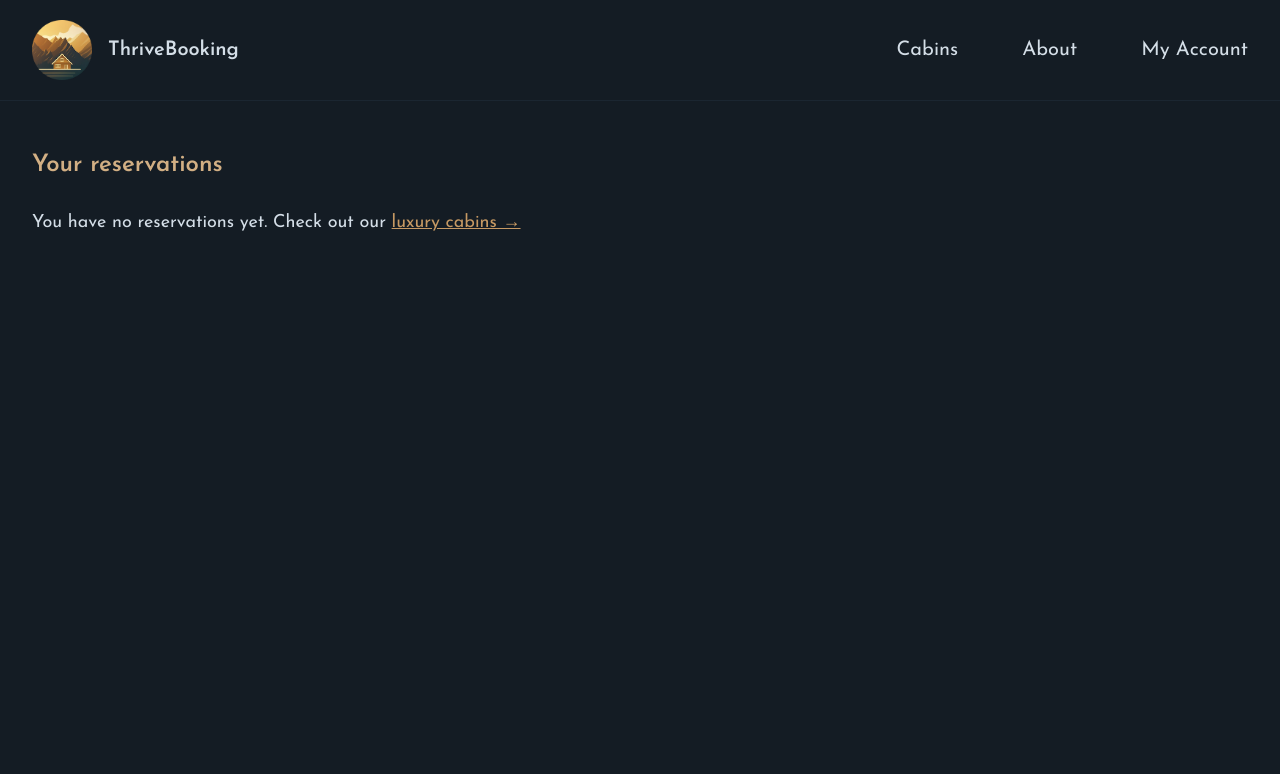
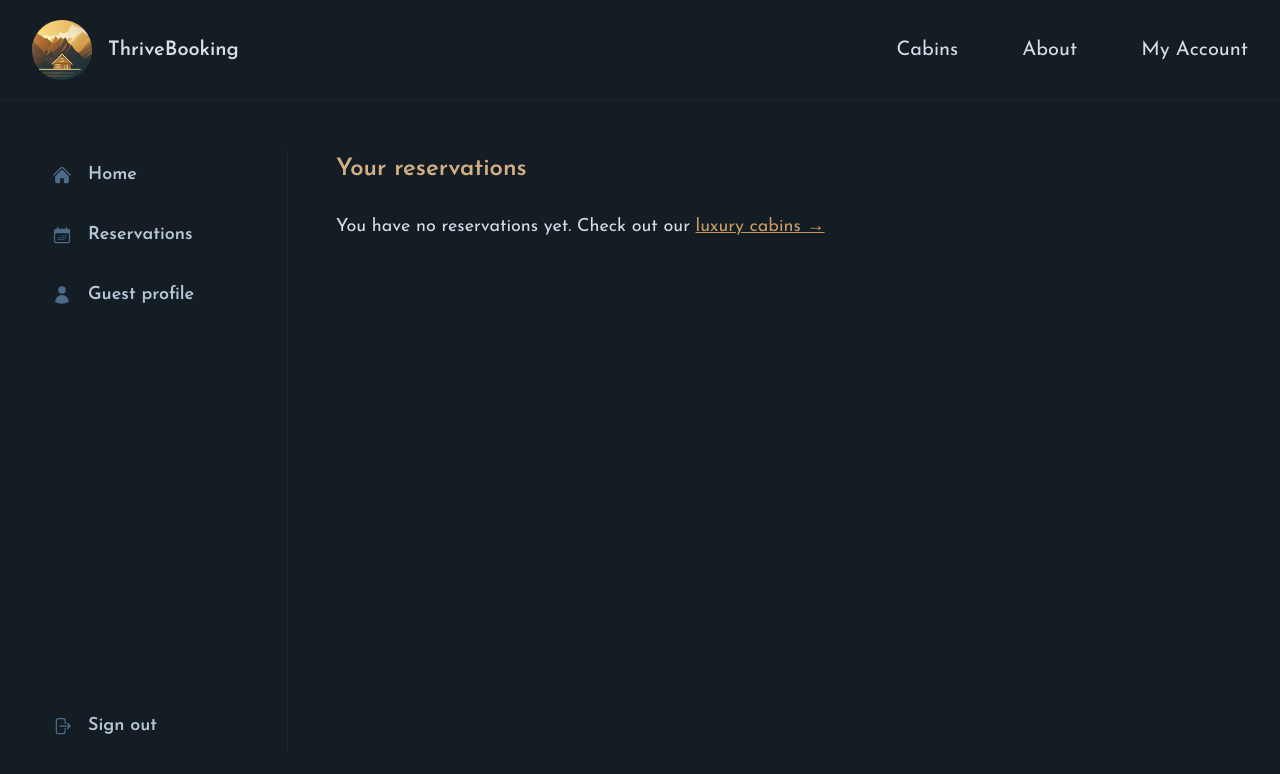
Before and after one commit to ozeydi/nextjs-booking-app, a Next.js app: page /account/reservations in a window 1280 px wide. Shown: the top 774 px of the page. Built offline with nearby package versions, Linux system fonts and the light colour scheme.

Commit message:
feat: add sideNavigation on account page

```diff
--- /dev/null
+++ b/app/_components/SideNavigation.js
@@ -0,0 +1,51 @@
+import Link from 'next/link';
+import {
+  CalendarDaysIcon,
+  HomeIcon,
+  UserIcon,
+} from '@heroicons/react/24/solid';
+import SignOutButton from './SignOutButton';
+
+const navLinks = [
+  {
+    name: 'Home',
+    href: '/account',
+    icon: <HomeIcon className='h-5 w-5 text-primary-600' />,
+  },
+  {
+    name: 'Reservations',
+    href: '/account/reservations',
+    icon: <CalendarDaysIcon className='h-5 w-5 text-primary-600' />,
+  },
+  {
+    name: 'Guest profile',
+    href: '/account/profile',
+    icon: <UserIcon className='h-5 w-5 text-primary-600' />,
+  },
+];
+
+function SideNavigation() {
+  return (
+    <nav className='border-r border-primary-900'>
+      <ul className='flex flex-col gap-2 h-full text-lg'>
+        {navLinks.map((link) => (
+          <li key={link.name}>
+            <Link
+              className={`py-3 px-5 hover:bg-primary-900 hover:text-primary-100 transition-colors flex items-center gap-4 font-semibold text-primary-200`}
+              href={link.href}
+            >
+              {link.icon}
+              <span>{link.name}</span>
+            </Link>
+          </li>
+        ))}
+
+        <li className='mt-auto'>
+          <SignOutButton />
+        </li>
+      </ul>
+    </nav>
+  );
+}
+
+export default SideNavigation;
--- /dev/null
+++ b/app/_components/SignInButton.js
@@ -0,0 +1,15 @@
+function SignInButton() {
+  return (
+    <button className='flex items-center gap-6 text-lg border border-primary-300 px-10 py-4 font-medium'>
+      <img
+        src='https://authjs.dev/img/providers/google.svg'
+        alt='Google logo'
+        height='24'
+        width='24'
+      />
+      <span>Continue with Google</span>
+    </button>
+  );
+}
+
+export default SignInButton;
--- /dev/null
+++ b/app/_components/SignOutButton.js
@@ -0,0 +1,12 @@
+import { ArrowRightOnRectangleIcon } from '@heroicons/react/24/solid';
+
+function SignOutButton() {
+  return (
+    <button className='py-3 px-5 hover:bg-primary-900 hover:text-primary-100 transition-colors flex items-center gap-4 font-semibold text-primary-200 w-full'>
+      <ArrowRightOnRectangleIcon className='h-5 w-5 text-primary-600' />
+      <span>Sign out</span>
+    </button>
+  );
+}
+
+export default SignOutButton;
--- /dev/null
+++ b/app/account/layout.js
@@ -0,0 +1,12 @@
+import SideNavigation from '../_components/SideNavigation';
+
+function layout({ children }) {
+  return (
+    <div className='grid grid-cols-[16rem_1fr] h-full gap-12'>
+      <SideNavigation />
+      <div className='py-1'>{children}</div>
+    </div>
+  );
+}
+
+export default layout;
--- a/app/account/profile/page.js
+++ b/app/account/profile/page.js
@@ -1,5 +1,8 @@
 import SelectCountry from '@/app/_components/SelectCountry';
 
+export const metadata = {
+  title: 'Profile',
+};
 function Page() {
   const nationality = 'Tunisia';
 
--- a/app/account/reservations/page.js
+++ b/app/account/reservations/page.js
@@ -1,5 +1,8 @@
 import ReservationCard from '../../_components/ReservationCard';
 
+export const metadata = {
+  title: 'Reservations',
+};
 function Page() {
   const bookings = [];
 
--- a/app/layout.js
+++ b/app/layout.js
@@ -24,8 +24,8 @@
         className={`${josefin.className} antialiased bg-primary-950 text-primary-100 min-h-screen flex flex-col`}
       >
         <Header />
-        <div className='flex-1 px-8 py-12'>
-          <main className='max-w-7xl mx-auto'>{children}</main>
+        <div className='flex-1 px-8 py-12 grid'>
+          <main className='max-w-7xl mx-auto w-full'>{children}</main>
         </div>
       </body>
     </html>
```
